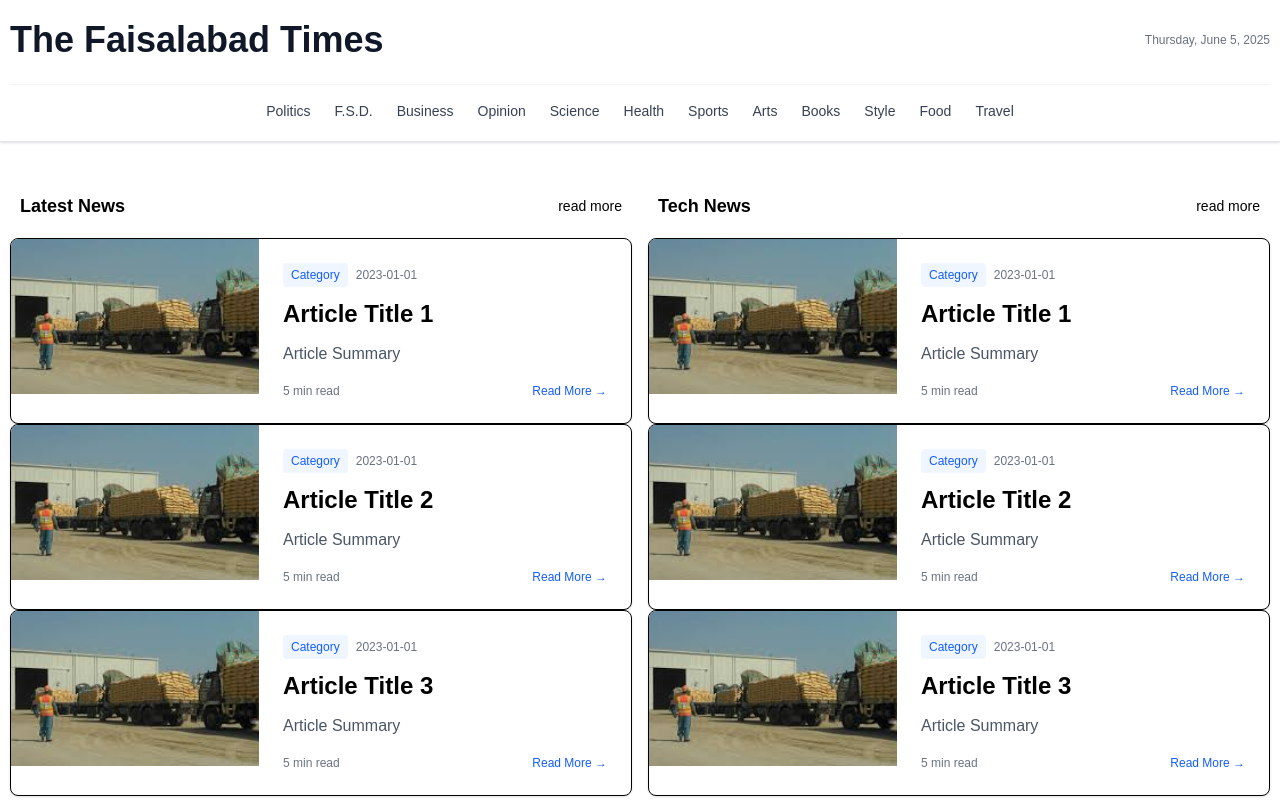
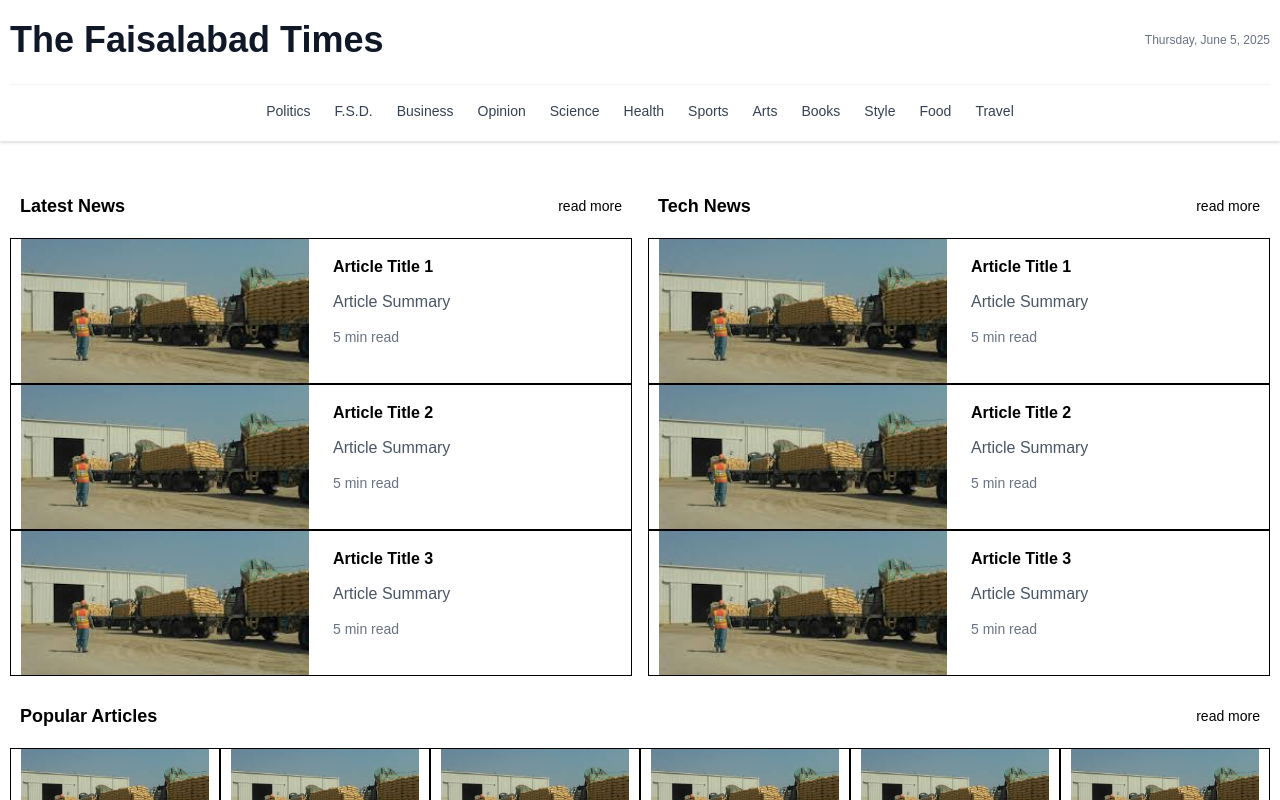
Before and after one commit to Muhammad-Aman1718/fsdTimes, a Next.js app: page / in a window 1280 px wide. Shown: the top 800 px of the page. Built offline with nearby package versions, Linux system fonts and the light colour scheme.

Commit message:
working on design

```diff
--- a/src/components/news/PostCard.tsx
+++ b/src/components/news/PostCard.tsx
@@ -71,10 +71,6 @@
 
 // export default PostCard;
 
-
-
-
-
 import React from "react";
 import Image from "next/image";
 import Link from "next/link";
@@ -95,123 +91,48 @@ const PostCard = ({
   title,
   summary,
   imageUrl,
-  category,
+  // category,
   date,
   readTime,
   url,
-  layout = "vertical",
+  layout,
 }: PostCardProps) => {
   return (
     <article
-      className={`
-        border rounded-lg overflow-hidden shadow-sm hover:shadow-md transition-shadow duration-300 group
-        ${layout === "horizontal"
-          ? "bg-white"
-          : "bg-white flex flex-col h-full"
-        }
-      `}
+      className={`border px-2.5 group overflow-hidden ${layout === "horizontal" ? "" : "flex flex-col"}`}
     >
       <div
-        className={`
-          ${layout === "horizontal"
-            ? "flex flex-col sm:flex-row"
-            : "flex flex-col h-full"
-          }
-        `}
+        className={`  ${layout === "horizontal" ? "grid grid-cols-1 md:grid-cols-2 gap-6" : "flex flex-col"}`}
       >
         {/* Image Section */}
-        <div
-          className={`
-            ${layout === "horizontal"
-              ? "w-full sm:w-1/2 lg:w-2/5 flex-shrink-0"
-              : "w-full"
-            }
-          `}
-        >
-          <Link href={url} className="block">
-            <div
-              className={`
-                relative overflow-hidden
-                ${layout === "horizontal"
-                  ? "aspect-[4/3] sm:aspect-[3/2] md:aspect-[4/3] lg:aspect-[16/10] h-full"
-                  : "aspect-[16/10] sm:aspect-[3/2]"
-                }
-              `}
-            >
+        <div className={layout === "horizontal" ? "" : "w-full"}>
+          <Link href={url} className="">
+            <div className="relative aspect-[2/1] w-full h-full overflow-hidden">
               <Image
-                src={ Img}
+                src={Img}
                 alt={title}
                 fill
-                sizes={layout === "horizontal"
-                  ? "(max-width: 640px) 100vw, (max-width: 1024px) 50vw, 40vw"
-                  : "(max-width: 640px) 100vw, (max-width: 1024px) 50vw, 33vw"
-                }
                 className="object-cover group-hover:scale-105 transition-transform duration-500"
               />
             </div>
           </Link>
         </div>
 
-        {/* Content Section */}
-        <div
-          className={`
-            ${layout === "horizontal"
-              ? "w-full sm:w-1/2 lg:w-3/5 flex flex-col justify-between p-4 sm:p-6"
-              : "flex-1 p-4 sm:p-5 flex flex-col"
-            }
-          `}
-        >
-          {/* Category and Date */}
-          <div className="flex items-center gap-2 mb-3">
-            <span className="text-xs font-medium text-blue-600 bg-blue-50 px-2 py-1 rounded">
-              {category}
-            </span>
-            <span className="text-xs text-gray-500">
-              {date}
-            </span>
-          </div>
-
-          {/* Title */}
-          <Link href={url} className="block mb-3">
-            <h2
-              className={`
-                font-bold group-hover:text-red-600 transition-colors duration-200 line-clamp-3
-                ${layout === "horizontal"
-                  ? "text-lg sm:text-xl lg:text-2xl leading-tight"
-                  : "text-base sm:text-lg leading-tight"
-                }
-              `}
-            >
-              {title || "Ishaq Dar 'prudently' dismisses Pakistan's financial crisis"}
-            </h2>
-          </Link>
-
-          {/* Summary */}
-          <p
-            className={`
-              text-gray-600 mb-4 line-clamp-3 flex-1
-              ${layout === "horizontal"
-                ? "text-sm sm:text-base leading-relaxed"
-                : "text-sm leading-relaxed"
-              }
-            `}
-          >
-            {summary || "Ishaq Dar, the federal minister for finance and revenue, criticised Imran Khan"}
-          </p>
-
-          {/* Read Time */}
-          <div className="flex items-center justify-between mt-auto">
-            {readTime && (
-              <span className="text-xs text-gray-500 font-medium">
-                {readTime}
-              </span>
-            )}
-            <Link
-              href={url}
-              className="text-xs font-medium text-blue-600 hover:text-blue-800 transition-colors ml-auto"
-            >
-              Read More →
+        <div className="flex flex-col">
+          <div className="py-4">
+            <Link href={url}>
+              <h2 className="text-[16px] leading-[23px] mb-3 font-bold  group-hover:text-red-600 transition-colors">
+                {title ||
+                  "Ishaq Dar 'prudently' dismisses Pakistan's financial crisis"}
+              </h2>
             </Link>
+            <p className="text-gray-600 leading-[23.8px] mb-3 text-sm md:text-base">
+              {summary ||
+                "Ishaq Dar, the federal minister for finance and revenue, criticised Imran Khan"}
+            </p>
+            <h4 className="text-gray-500 text-[14px] leading-[23.8px] mb-[3px] ">
+              {readTime}
+            </h4>
           </div>
         </div>
       </div>
```
